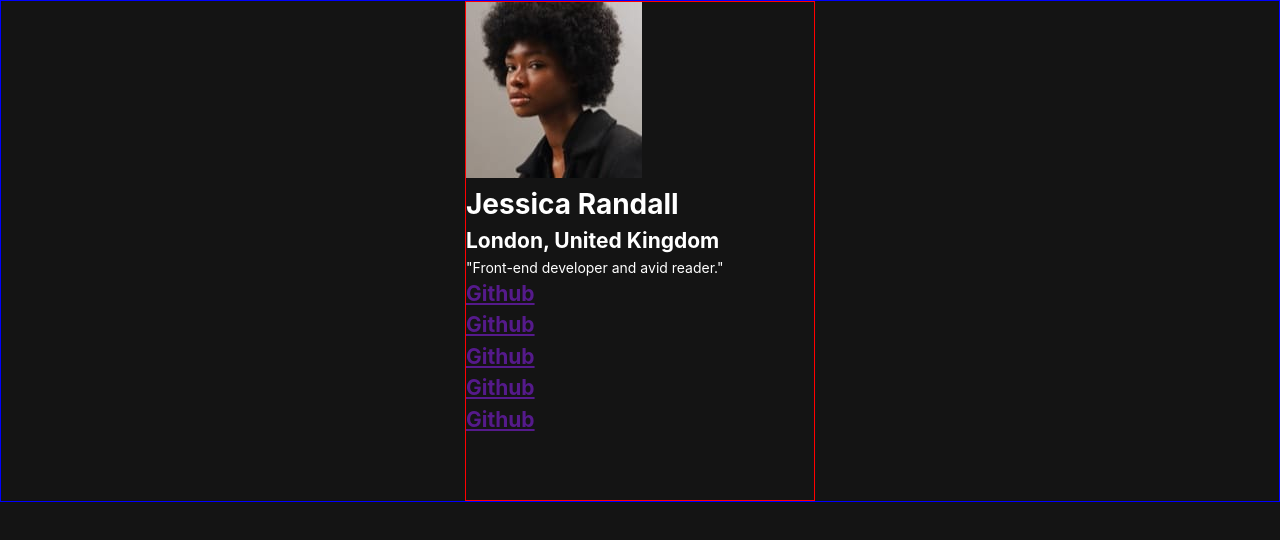
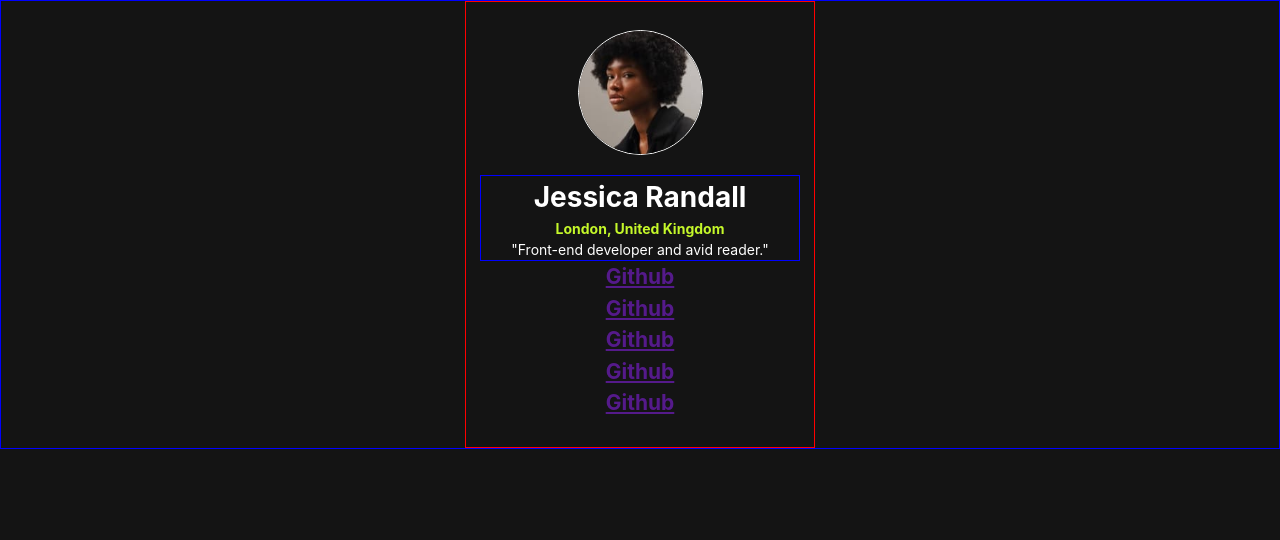
Before and after one commit to Nhoj-Plummer/social-links-profile, a Next.js app: page / in a window 1280 px wide. Shown: the top 540 px of the page. Built offline with nearby package versions, Linux system fonts and the light colour scheme.

Commit message:
Build image and move to text

```diff
--- a/src/components/SocialLink/SocialLink.css
+++ b/src/components/SocialLink/SocialLink.css
@@ -1,6 +1,43 @@
 .social-link-main {
+  display: flex;
+  flex-direction: column;
+  padding: 2em 1em;
   border: solid 1px red;
   margin: auto;
   width: 350px;
-  height: 500px;
+  text-align: center;
+  align-content: center;
+  font-size: var(--font-size-body);
+  font-family: var(--font-family);
 }
+
+.social-link_image {
+  width: auto;
+  margin: auto;
+  width: 125px;
+  border-radius: 50%;
+  object-fit: cover;
+  overflow: hidden;
+  border: 1px solid white;
+}
+
+.social-link_image img {
+  display: block;
+  height: 100%;
+  width: 100%;
+}
+
+.social-link_text {
+  border: 1px solid blue;
+
+  margin-top: 20px;
+}
+
+.social-link_text h1 {
+  font-family: var(--font-family);
+}
+
+.social-link_text h2 {
+  font-size: var(--font-size-body);
+  color: var(--green);
+}
--- a/src/components/SocialLink/SocialLink.tsx
+++ b/src/components/SocialLink/SocialLink.tsx
@@ -11,10 +11,10 @@ const SocialLnk = () => {
 
   const links: Link[] = [
     { id: 1, name: "Github", link: "" },
-    { id: 1, name: "Github", link: "" },
-    { id: 1, name: "Github", link: "" },
-    { id: 1, name: "Github", link: "" },
-    { id: 1, name: "Github", link: "" },
+    { id: 2, name: "Github", link: "" },
+    { id: 3, name: "Github", link: "" },
+    { id: 4, name: "Github", link: "" },
+    { id: 5, name: "Github", link: "" },
   ];
 
   return (
```
